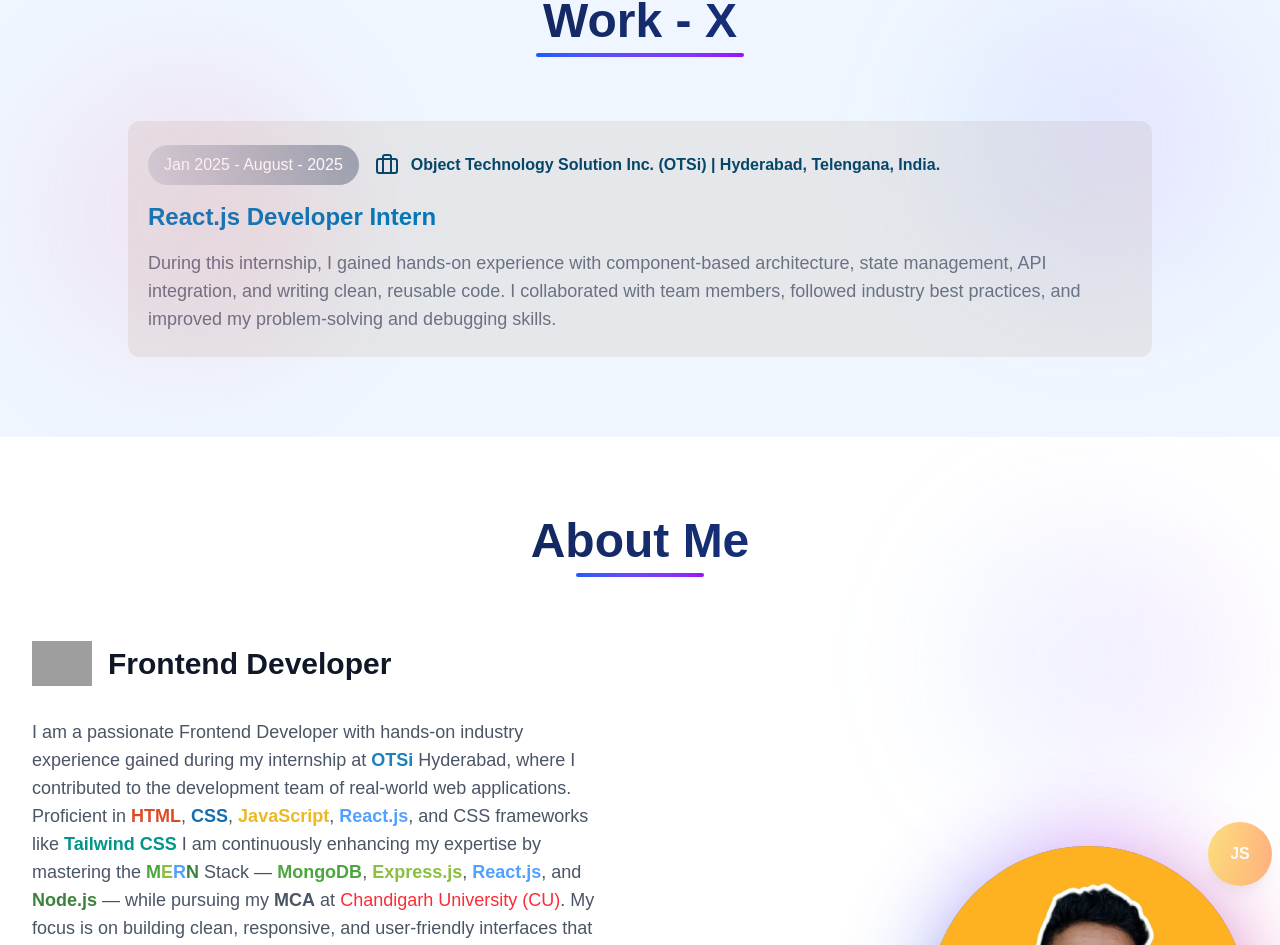
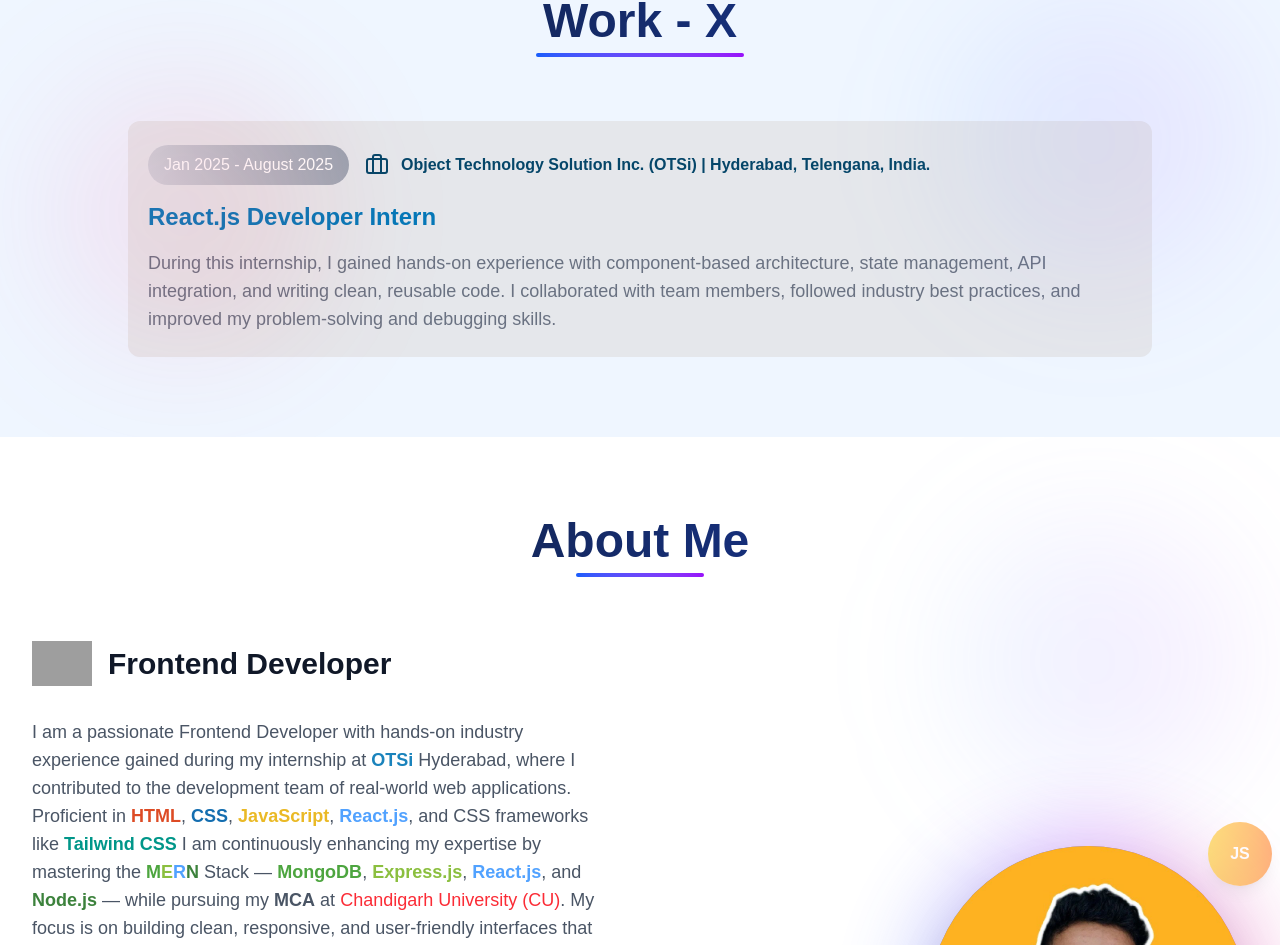
Before and after one commit to sagarpatra99/Sagar_Portfolio, a React (Vite) app: page / in a window 1280 px wide. Shown: the part 883-1828 px from the top of the page. Built offline with nearby package versions, Linux system fonts and the light colour scheme; grey boxes are pictures that could not be loaded; a web font is replaced by a local one.

Commit message:
updated work-ex

```diff
--- a/src/components/Experience.jsx
+++ b/src/components/Experience.jsx
@@ -18,7 +18,7 @@ const Experience = () => {
       <div className="bg-gray-200 dark:bg-[#191726] w-[90vw] xl:w-[80vw] mx-auto py-6 px-5 h-64d rounded-xl flex items-start flex-col gap-4">
         <div className="flex items-start xl:items-center flex-col xl:flex-row gap-3 xl:gap-4">
           <div className="bg-linear-65 text-xs xl:text-base text-white from-gray-300 to-gray-400 dark:from-blue-800 dark:to-cyan-900 w-fit px-4 py-2 rounded-full">
-            Jan 2025 - August - 2025
+            Jan 2025 - August 2025
           </div>
           <div className="flex items-center gap-3 text-[#054669] text-xs xl:text-base font-semibold dark:text-gray-400">
             <Briefcase /> Object Technology Solution Inc. (OTSi) | Hyderabad, Telengana, India.
```
